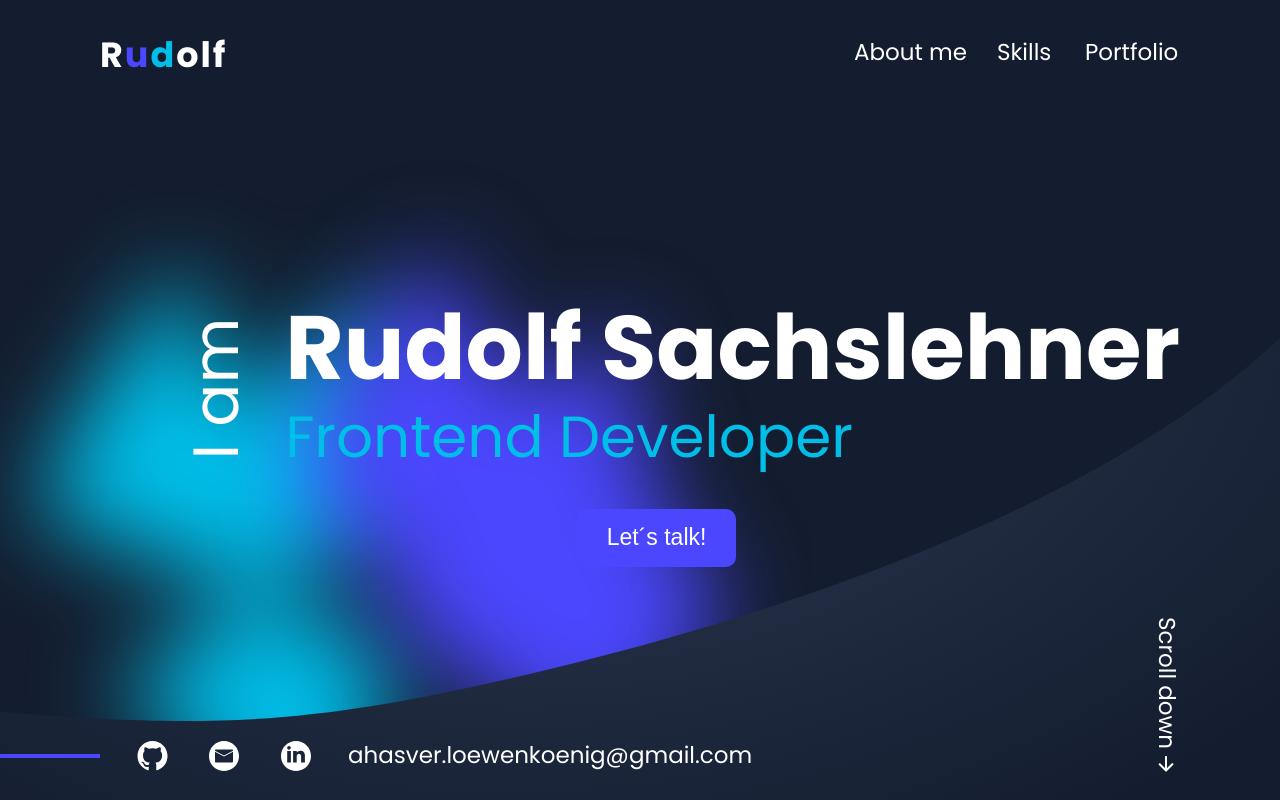
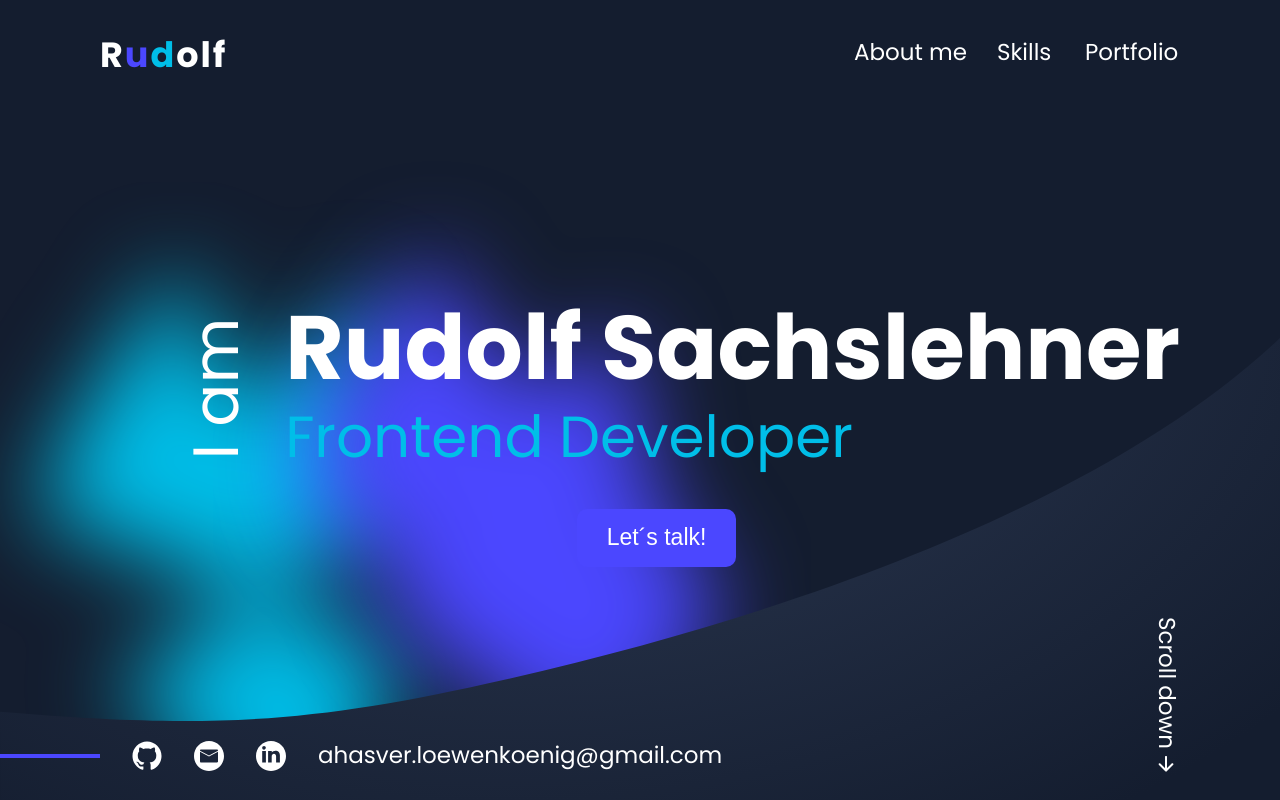
Before and after one commit to ProRuan/portfolio, an Angular app: page / in a window 1280 px wide. Shown: the top 800 px of the page. Built offline with nearby package versions, Linux system fonts and the light colour scheme.

Commit message:
cleaned hero section

```diff
--- a/src/styles.scss
+++ b/src/styles.scss
@@ -10,12 +10,9 @@ html {
 
 body {
   margin: 0;
-  height: 100vh;
-  // min-height: 100vh;
   font-family: "Poppins", Arial, Helvetica, sans-serif;
   color: #ffffff;
   background-color: $primBg;
-  position: relative;
 }
 
 a {
@@ -27,7 +24,6 @@ a {
   }
 }
 
-// in use?
 .c-prim-1 {
   color: $prim1;
 }
@@ -62,22 +58,19 @@ button {
   }
 }
 
-// check again!!!
 .social-btn {
+  @include size(30px, 30px);
   box-sizing: border-box;
   padding: 0;
-  width: 40px;
-  min-width: 40px;
-  max-width: 40px;
-  height: 40px;
-  min-height: 40px;
-  max-height: 40px;
   background-color: transparent;
   background-position: center center;
   background-repeat: no-repeat;
+  background-size: 30px 30px;
+  transition: all 125ms ease-out;
 
   &:hover {
-    background-size: 40px auto;
+    @include size(40px, 40px);
+    background-size: 40px 40px;
   }
 }
 
```
